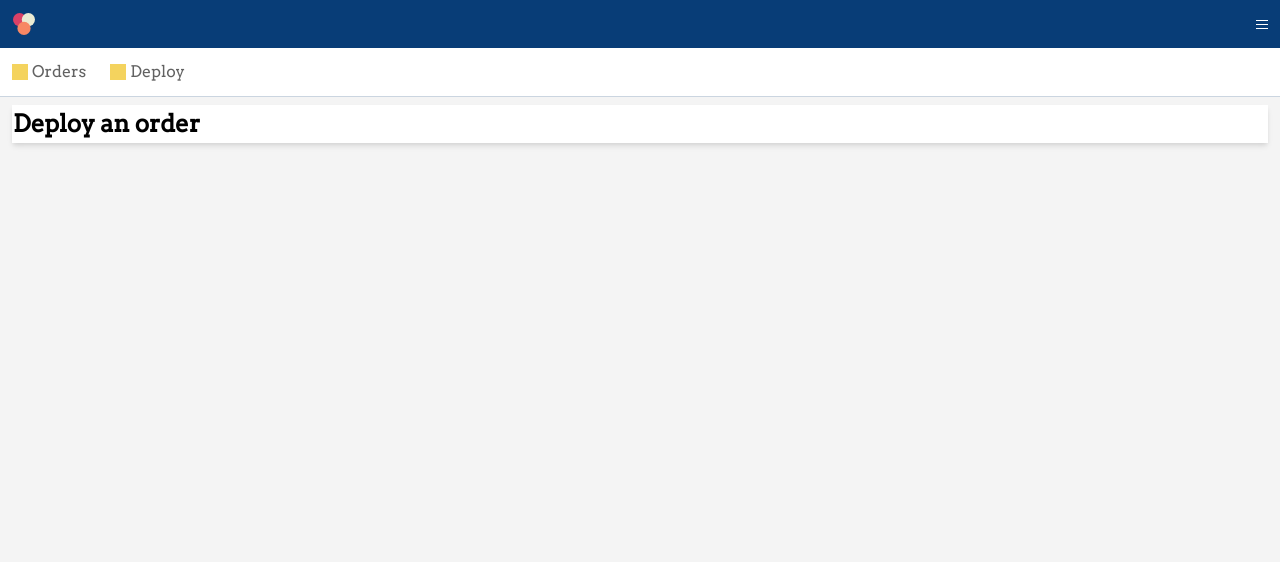
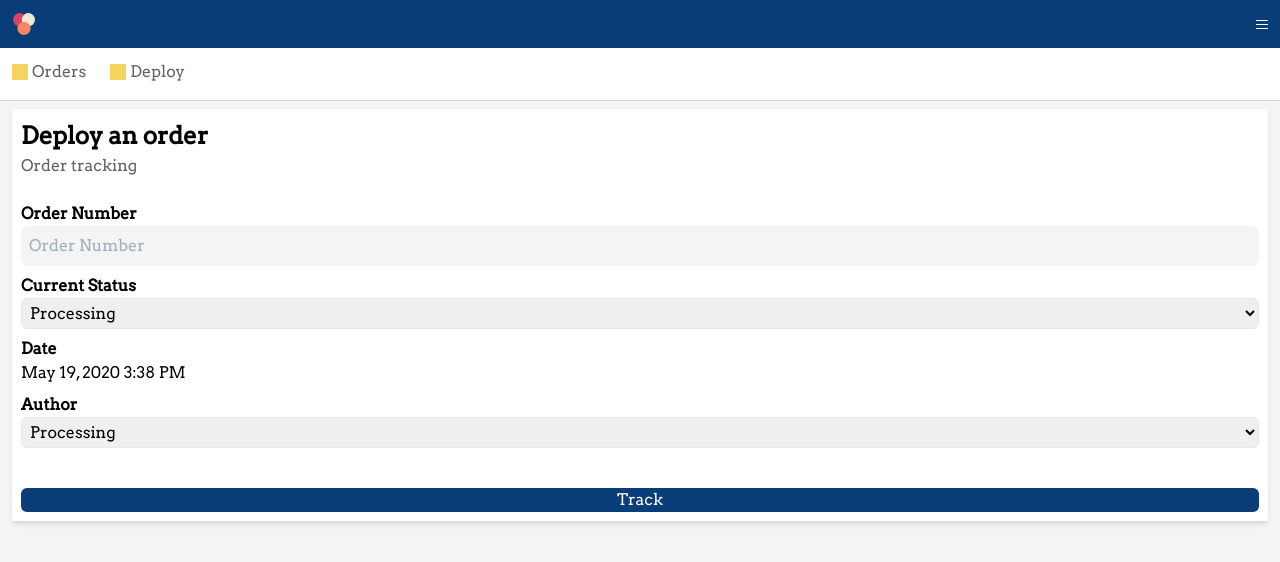
Before and after one commit to mrodrigues95/pick-up, a React (Create React App) app: page /deploy in a window 1280 px wide. Shown: the top 562 px of the page. Built offline with nearby package versions, Linux system fonts and the light colour scheme.

Commit message:
created the basic layout for the Deploy page

```diff
--- a/package.json
+++ b/package.json
@@ -9,7 +9,9 @@
     "autoprefixer": "^9.8.0",
     "babel-plugin-macros": "^2.8.0",
     "postcss-cli": "^7.1.1",
+    "prop-types": "^15.7.2",
     "react": "^16.13.1",
+    "react-datepicker": "^2.16.0",
     "react-dom": "^16.13.1",
     "react-router-dom": "^5.2.0",
     "react-scripts": "3.4.1",
--- a/src/components/Deploy/Deploy.js
+++ b/src/components/Deploy/Deploy.js
@@ -1,15 +1,55 @@
-import React from 'react';
+import React, { useState } from 'react';
+import 'react-datepicker/dist/react-datepicker.css';
 
 import Layout from '../Layout';
 import Navigation from '../Navigation/Navigation';
 import Form from '../UI/Form';
+import Input from '../UI/Input';
+import Select from '../UI/Select';
+import Button from '../UI/Button';
+import ReactDatePicker from 'react-datepicker';
 
 const Deploy = () => {
+  const [startDate, setStartDate] = useState(new Date());
+
   return (
     <Layout>
       <Navigation />
       <Form>
         <h1 className="text-2xl font-semibold">Deploy an order</h1>
+        <p className="text-primaryText mb-6">
+          Order tracking
+        </p>
+        <label className="font-semibold">
+          Order Number
+          <Input placeholder="Order Number" />
+        </label>
+        <label className="font-semibold mt-2">
+          Current Status
+          <div>
+            <Select />
+          </div>
+        </label>
+        <label className="font-semibold mt-2">
+          Date
+          <div>
+            <ReactDatePicker
+              selected={startDate}
+              onChange={(date) => setStartDate(date)}
+              showTimeSelect
+              timeIntervals={15}
+              timeCaption="time"
+              dateFormat="MMMM d, yyyy h:mm aa"
+            />
+          </div>
+        </label>
+        <label className="font-semibold mt-2 mb-10">
+          Author
+          <div>
+            <Select />
+          </div>
+        </label>
+        <Button>Track</Button>
       </Form>
     </Layout>
   );
--- a/src/components/Navigation/NavigationItem/NavigationItem.js
+++ b/src/components/Navigation/NavigationItem/NavigationItem.js
@@ -3,7 +3,7 @@ import { Link } from 'react-router-dom';
 
 const NavigationItem = (props) => {
   return (
-    <li className="flex items-center p-3">
+    <li className="flex items-center p-3 mb-1">
       <svg
         width="16"
         height="16"
@@ -13,7 +13,7 @@ const NavigationItem = (props) => {
         <path fill="#F4D35E" d="M0 0h16v16H0z" />
       </svg>
       <Link
-        className="pl-1 text-orderHeader font-medium hover:border-primary hover:text-primary active:border-b-2 active:border-primary"
+        className="pl-1 text-primaryText font-medium hover:border-primary hover:text-primary active:border-b-2 active:border-primary"
         to={props.link}
       >
         {props.children}
--- a/src/components/Orders/OrderList/OrderListHeader.js
+++ b/src/components/Orders/OrderList/OrderListHeader.js
@@ -2,7 +2,7 @@ import React from 'react';
 
 const ListHeader = (props) => {
   return (
-    <h3 className="text-lg text-orderHeader font-medium mx-2">{props.children}</h3>
+    <h3 className="text-lg text-primaryText font-medium mx-2">{props.children}</h3>
   );
 };
 
--- /dev/null
+++ b/src/components/UI/Button.js
@@ -0,0 +1,9 @@
+import React from 'react';
+
+const Button = (props) => {
+    return (
+    <button className="bg-primary text-white rounded-md">{props.children}</button>
+    );
+}
+
+export default Button;
--- a/src/components/UI/Form.js
+++ b/src/components/UI/Form.js
@@ -2,7 +2,7 @@ import React from 'react';
 
 const Form = (props) => {
   return (
-    <form className="bg-white border border-black border-opacity-0 shadow-md mt-2 mx-3">
+    <form className="flex flex-col bg-white border border-black border-opacity-0 shadow-md mt-2 mx-3 p-2">
       {props.children}
     </form>
   );
--- /dev/null
+++ b/src/components/UI/Select.js
@@ -0,0 +1,13 @@
+import React from 'react';
+
+const Select = () => {
+  return (
+    <select className="w-full border rounded-md p-1">
+      <option value="processing">Processing</option>
+      <option value="qc">Quality Check</option>
+      <option value="ready">Ready</option>
+    </select>
+  );
+};
+
+export default Select;
--- a/tailwind.config.js
+++ b/tailwind.config.js
@@ -8,7 +8,7 @@ module.exports = {
       colors: {
         primary: '#083D77',
         body: '#F4F4F4',
-        orderHeader: '#626262',
+        primaryText: '#626262',
       },
     },
   },
```
Also changed, not shown: src/css/main.css, 1 other file (tests, documents, lock files or other folders).
